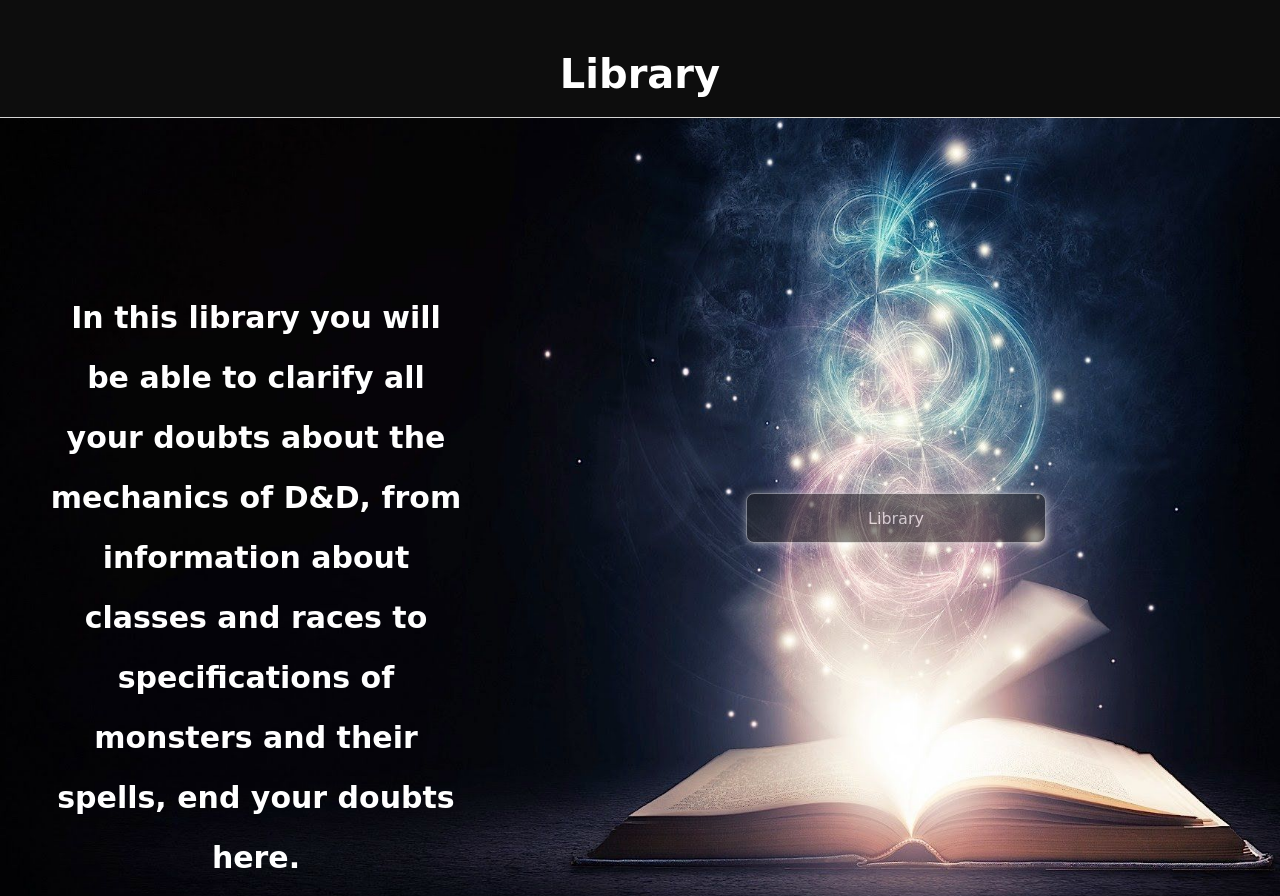
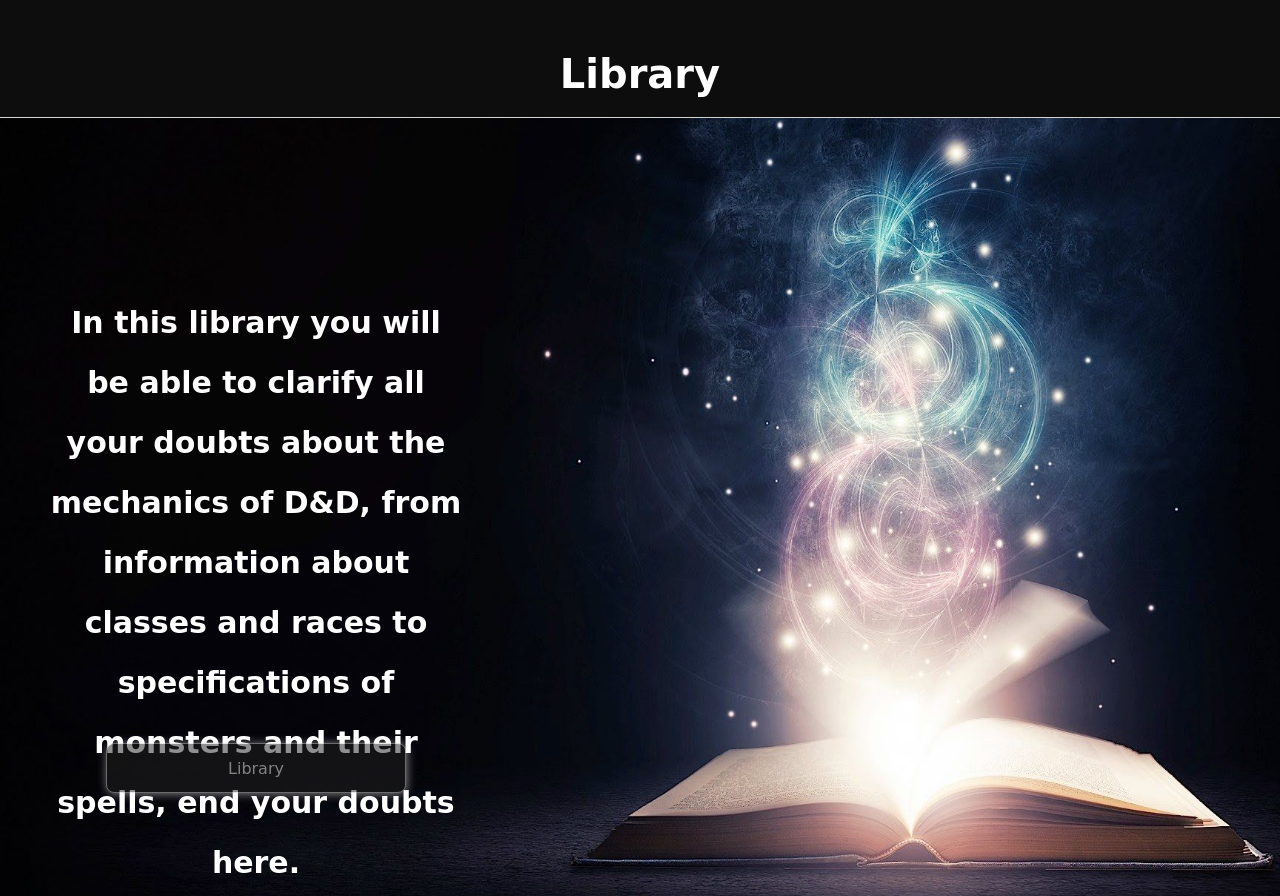
Before and after one commit to leodiman182/DandD-ToolsToPlay, a website: page pages/main.html in a window 1280 px wide. Shown: the part 1002-1898 px from the top of the page. Drawn offline with Linux system fonts and the light colour scheme; a web font is replaced by a local one.

Commit message:
Atualizei um defeito visual na section da library search

```diff
--- a/styles/main-style.css
+++ b/styles/main-style.css
@@ -168,13 +168,14 @@
     background-position: bottom;
     background-size: cover;
     display: flex;
-    justify-content: left;
-    align-items: center;
+    flex-direction: column;
+    justify-content: center;
+    align-items: left;
 }
 
 .text-library-article {
     width: 40%;
-    height: 560px;
+    height: 500px;
     padding: 20px;
 }
 
@@ -188,8 +189,7 @@
 
 .div-button-library {
     display: flex;
-    height: 100%;
-    width: 60%;
+    width: 40%;
     align-items: center;
     justify-content: center;
 }
```
